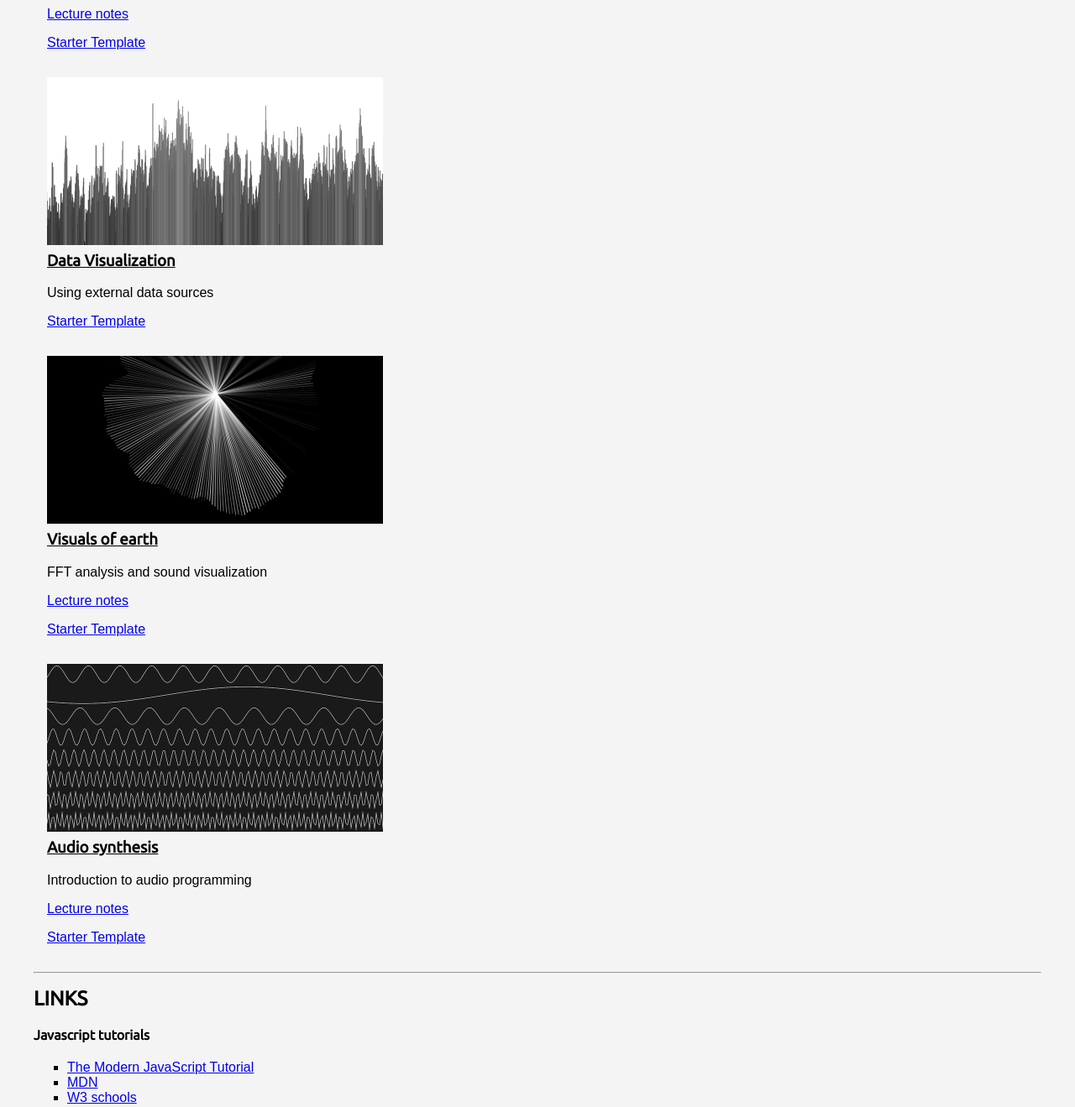
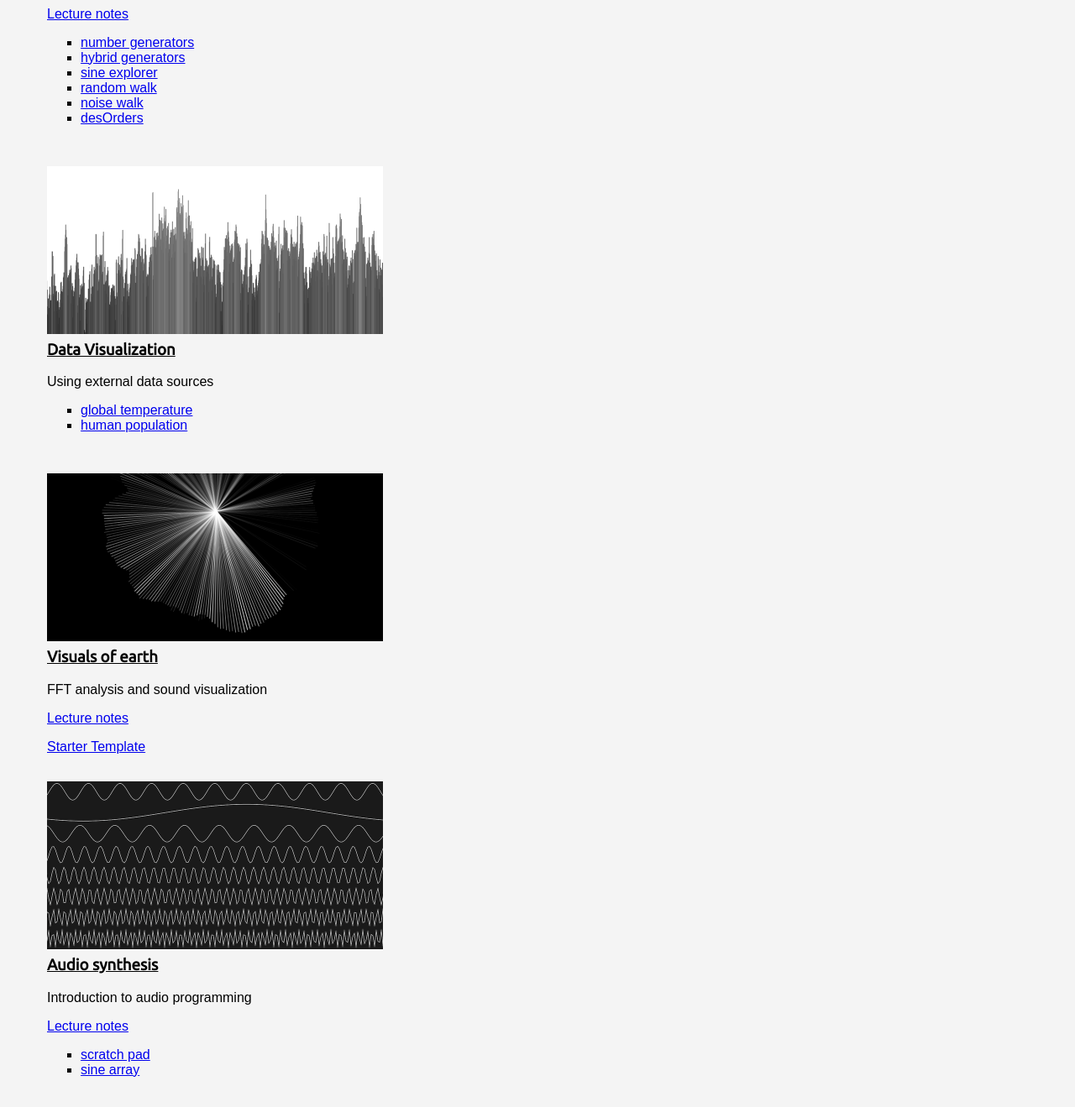
Before and after one commit to soogbet/goldsmiths-summer19, a plain HTML site: page index.html in a window 1280 px wide. Shown: the part 1380-2699 px from the top of the page at 84% size. Drawn offline with Linux system fonts and the light colour scheme.

Commit message:
link fixes

```diff
--- a/index.html
+++ b/index.html
@@ -19,11 +19,17 @@
         font-family: 'Ubuntu', Arial, sans-serif;
         //font-family: 'Roboto Mono', monospace;
       }
+
       .session{
         margin: 16px;
 
         padding-bottom: 16px;
         //border-top: 1px solid #999;
+      }
+
+      .links{
+        margin: 16px;
+        padding-bottom: 16px;
       }
 
       .session h3{
@@ -100,7 +106,15 @@
         </p>
         <p><a href="lectureNotes/generators.pdf" download>Lecture notes</a></p>
 
-        <a href="#">Starter Template</a>
+        <ul>
+          <li><a href="https://codepen.io/soogbet/pen/dBEeqR?editors=0010">number generators</a></li>
+          <li><a href="https://codepen.io/soogbet/pen/gVbEme?editors=0010">hybrid generators</a></li>
+          <li><a href="https://codepen.io/soogbet/pen/eqpLLB?editors=0010">sine explorer</a></li>
+          <li><a href="https://codepen.io/soogbet/pen/LKKRjG?editors=0010">random walk</a></li>
+          <li><a href="https://codepen.io/soogbet/pen/MMMjZN?editors=0010">noise walk</a></li>
+          <li><a href="https://codepen.io/soogbet/pen/jjoLvR?editors=0010">desOrders</a></li>
+        </ul>
+
       </div>
 
 
@@ -111,8 +125,11 @@
           Using external data sources
         </p>
         <!-- <p><a href="#" download>Lecture notes</a></p> -->
+        <ul>
+          <li><a href="https://codepen.io/soogbet/pen/ydrOWp?editors=0010">global temperature</a></li>
+          <li><a href="https://codepen.io/soogbet/pen/oKXMbx?editors=0010">human population</a></li>
+        </ul>
 
-        <a href="#">Starter Template</a>
       </div>
 
 
@@ -137,9 +154,13 @@
         <p>
           <a href="lectureNotes/audioSynthesis.pdf" download>Lecture notes</a>
         </p>
-        <a href="#">Starter Template</a>
+
+        <ul>
+          <li><a href="https://codepen.io/soogbet/pen/KOPyPP?editors=0010">scratch pad</a></li>
+          <li><a href="https://codepen.io/soogbet/pen/pMzWKX?editors=0010">sine array</a></li>
+        </ul>
+
       </div>
-
 
 
       <!-- <div class="session">
```
